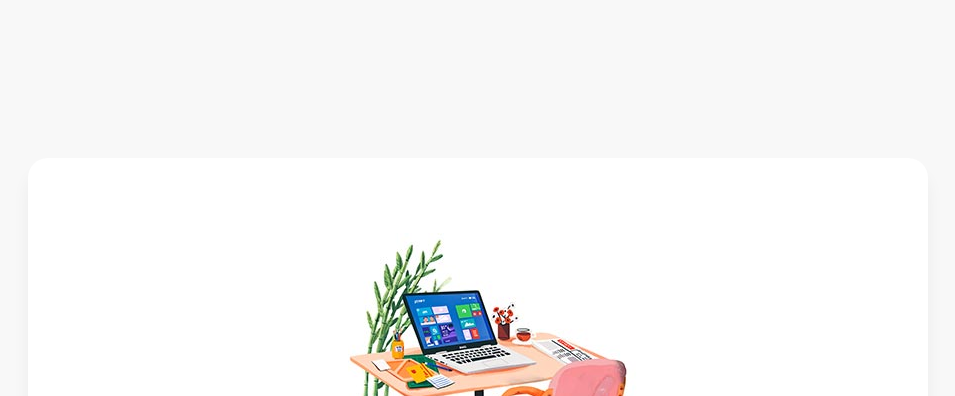
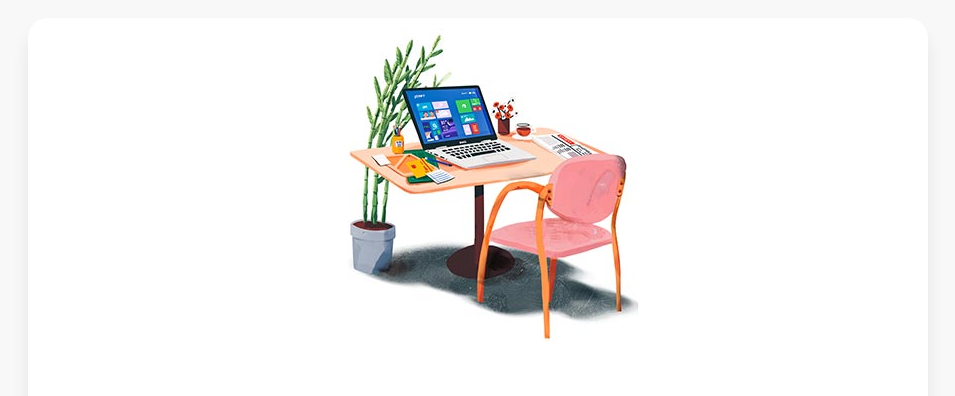
Before and after one commit to GIT-IT-NIK/temp, a website: page index.html in a window 1280 px wide. Shown: the top 396 px of the page, without its empty margins (162-1117 px from the left). Drawn offline with nearby package versions, Linux system fonts and the light colour scheme.

Commit message:
paddings updated

```diff
--- a/css/style.css
+++ b/css/style.css
@@ -187,7 +187,7 @@ h2 {
 
 .main {
   background: #f8f8f8;
-  padding: 150px 0; }
+  padding: 10px 0; }
 
 .clear {
   clear: both; }
@@ -204,11 +204,11 @@ body {
   width: 900px;
   background: #fff;
   margin: 0 auto;
-  box-shadow: 0px 15px 16.83px 0.17px rgba(0, 0, 0, 0.05);
-  -moz-box-shadow: 0px 15px 16.83px 0.17px rgba(0, 0, 0, 0.05);
-  -webkit-box-shadow: 0px 15px 16.83px 0.17px rgba(0, 0, 0, 0.05);
-  -o-box-shadow: 0px 15px 16.83px 0.17px rgba(0, 0, 0, 0.05);
-  -ms-box-shadow: 0px 15px 16.83px 0.17px rgba(0, 0, 0, 0.05);
+  box-shadow: 0px 15px 16.83px 0.17px rgba(0, 0, 0, 0.08);
+  -moz-box-shadow: 0px 15px 16.83px 0.17px rgba(0, 0, 0, 0.08);
+  -webkit-box-shadow: 0px 15px 16.83px 0.17px rgba(0, 0, 0, 0.08);
+  -o-box-shadow: 0px 15px 16.83px 0.17px rgba(0, 0, 0, 0.08);
+  -ms-box-shadow: 0px 15px 16.83px 0.17px rgba(0, 0, 0, 0.08);
   border-radius: 20px;
   -moz-border-radius: 20px;
   -webkit-border-radius: 20px;
@@ -250,10 +250,10 @@ body {
   -ms-transform: translate(-50%, -50%); }
 
 .signup {
-  margin-bottom: 150px; }
+  margin-bottom: 50px; }
 
 .signup-content {
-  padding: 75px 0; }
+  padding: 10px 0; }
 
 .signup-form, .signup-image, .signin-form, .signin-image {
   width: 100%;
@@ -263,10 +263,10 @@ body {
   margin: 0 55px; }
 
 .form-title {
-  margin-bottom: 33px; }
+  margin-bottom: 10px; }
 
 .signup-image {
-  margin-top: 45px; }
+  margin-top: 10px; }
 
 figure {
   margin-bottom: 50px;
```
